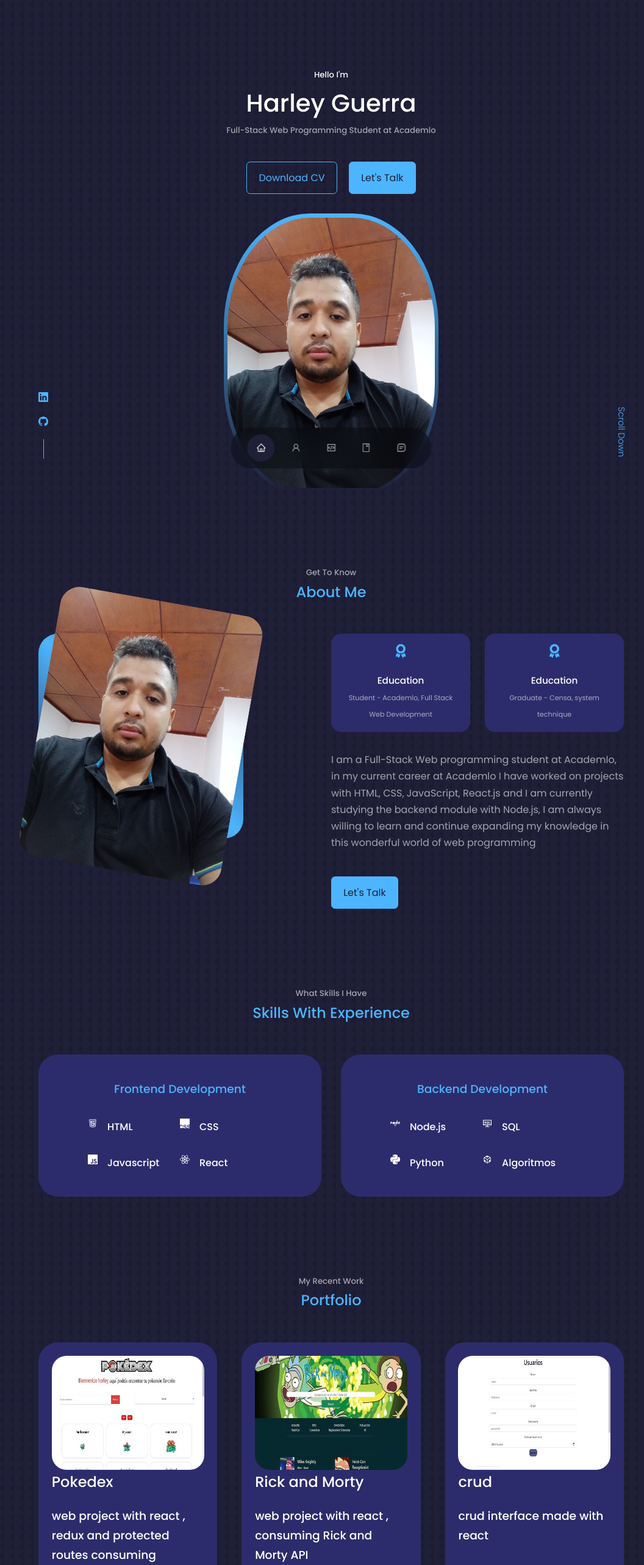
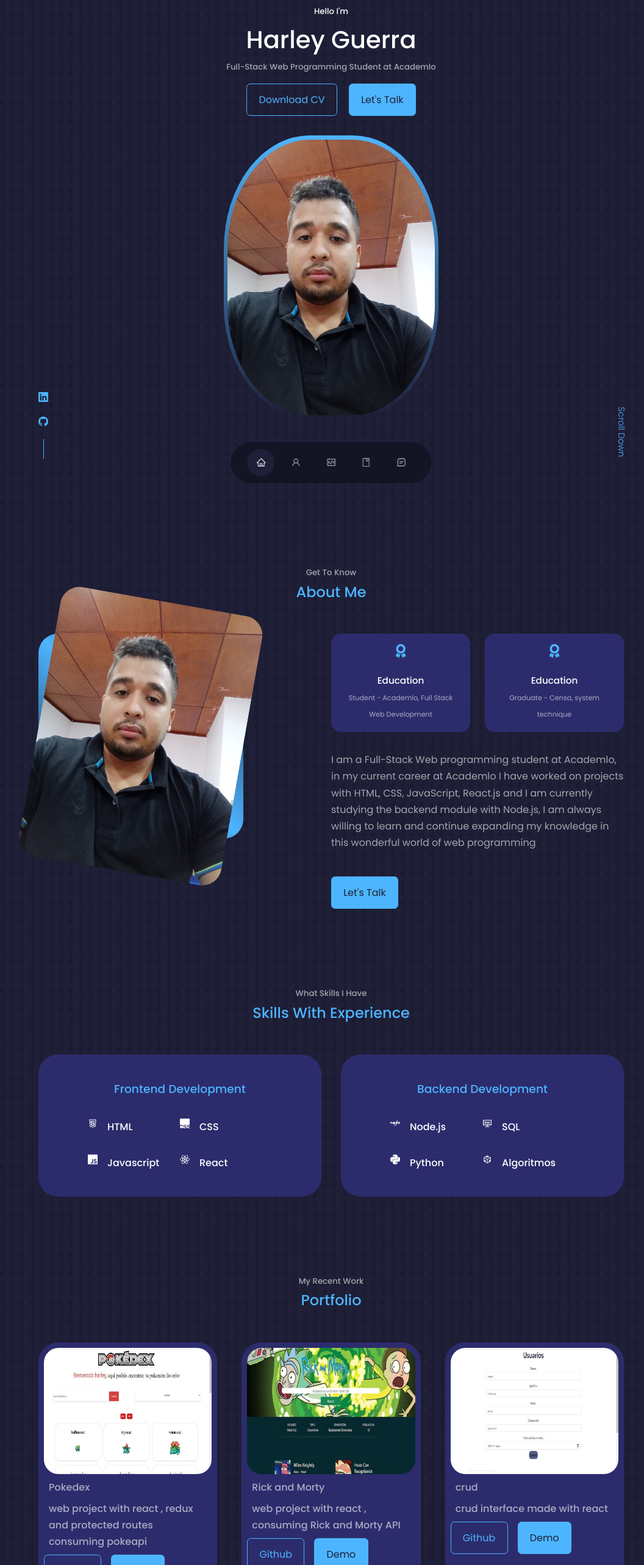
Before and after one commit to Harley-gv/portfolio-react, a React (Vite) app: page / in a window 1280 px wide. Shown: the top 2566 px of the page at 61% size, without its empty margins (97-1153 px from the left). Built offline with nearby package versions, Linux system fonts and the light colour scheme.

Commit message:
portfolio React v1.2 fixes

```diff
--- a/src/components/header/header.css
+++ b/src/components/header/header.css
@@ -1,6 +1,6 @@
 header {
   height: 100vh;
-  padding-top: 7rem;
+  padding-top: 0.5rem;
   overflow: hidden;
 }
 
@@ -12,7 +12,7 @@ header {
 
 /*--- CTA ---*/
 .cta {
-    margin-top: 2.5rem;
+    margin-top: 1rem;
     display: flex;
     gap: 1.2rem;
     justify-content: center;
--- a/src/components/nav/nav.css
+++ b/src/components/nav/nav.css
@@ -7,7 +7,7 @@ nav {
     position: fixed;
     left: 50%;
     transform: translateX(-50%);
-    bottom: 2rem;
+    bottom: 0.5rem;
     display: flex;
     gap: 0.8rem;
     border-radius: 3rem;
--- a/src/components/portfolio/Portfolio.jsx
+++ b/src/components/portfolio/Portfolio.jsx
@@ -15,7 +15,7 @@ const Portfolio = () => {
                         <div className="portfolio__item-image">
                             <img src={project.img} alt="portfolio image" />
                         </div>
-                        <h2>{project.name}</h2>
+                        <h3>{project.name}</h3>
                         <h3>{project.description}</h3>
                         <div className="portfolio__item-cta">
                             <a href={project.github} className='btn' target='_blank'>Github</a>
--- a/src/components/portfolio/portfolio.css
+++ b/src/components/portfolio/portfolio.css
@@ -6,7 +6,7 @@
 
 .portfolio__item {
         background: var(--color-bg-variant);
-        padding: 1.3rem;
+        padding: 0.5rem;
         border-radius: 2rem;
         border: 1px solid transparent;
         transition: var(--transition);
@@ -23,13 +23,15 @@
 }
 
 .portfolio__item h3 {
- margin: 1.2rem 0 2rem;
+ margin: 0.5rem 0.5rem;
+ color: var(--color-ligth);
+ font-size: 1rem;
 }
 
 .portfolio__item-cta {
     display: flex;
     gap: 1rem;
-    margin-bottom: 1rem;
+    margin-bottom: 0.5rem;
 }
 
 /*---MEDIA QUERIES (MEDIUM DEVICES)---*/
```
